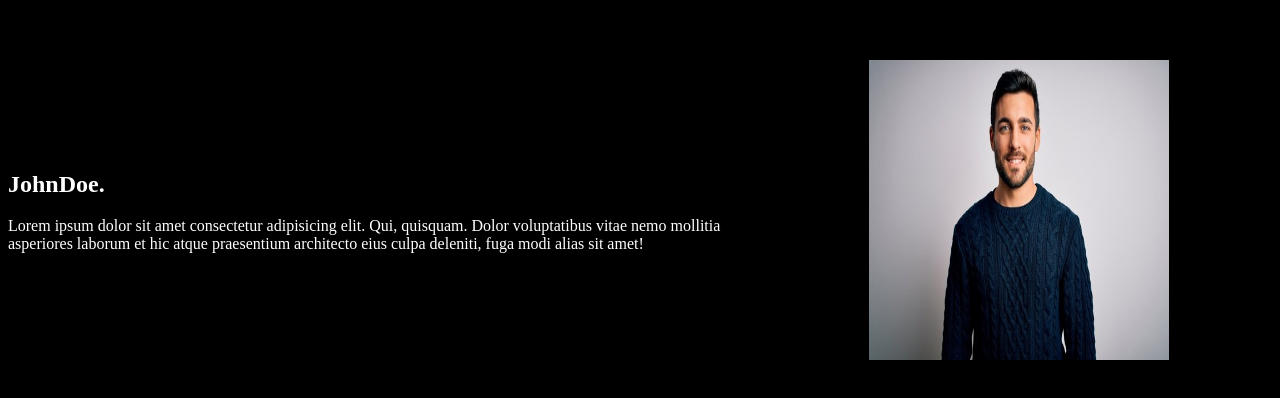
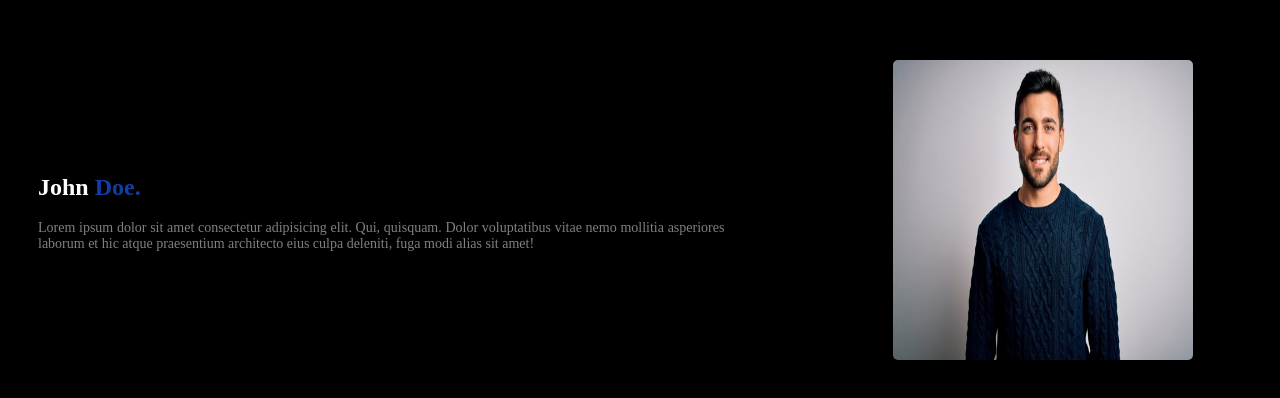
Before and after one commit to MwiseHeritier/TTA_portfolio_v1, a plain HTML site: page index.html in a window 1280 px wide. Shown: the part 198-596 px from the top of the page. Drawn offline with Linux system fonts and the light colour scheme.

Commit message:
feat: adding the home section

```diff
--- a/index.html
+++ b/index.html
@@ -16,13 +16,27 @@
             }
             .div-1{
                 width: 60%;
+                text-align: justify;
+                padding: 0px 90px 0px 30px;
+            }
+            .div-1 p{
+
+                color: gray;
+                font-size: 14px;
             }
             .div-2{
                 width: 40%;
                 display: flex;
                 justify-content: center;
             }
+            .div-2 img{
+                border-radius: 5px;
+            }
+            .div-1 h1 span{
+                color: #153ca3;
 
+
+            }
 
         </style>
     </head>
@@ -31,7 +45,7 @@
             <div class="container">
                 <div class="div-1 same-margin">
                     <div class="content">
-                      <h2>John<span>Doe.</span></h2>
+                      <h1>John <span>Doe.</span></h1>
                       <p>Lorem ipsum dolor sit amet consectetur adipisicing elit. Qui, quisquam.
                         Dolor voluptatibus vitae nemo mollitia asperiores laborum et hic atque praesentium
                          architecto eius culpa deleniti, fuga modi alias sit amet!</p>
```
